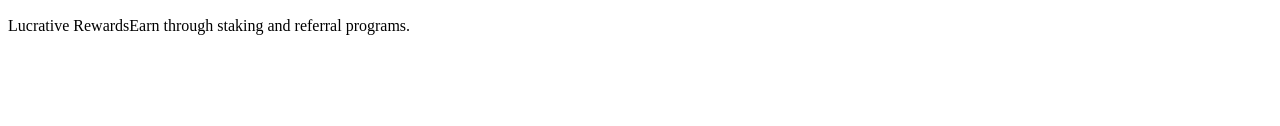
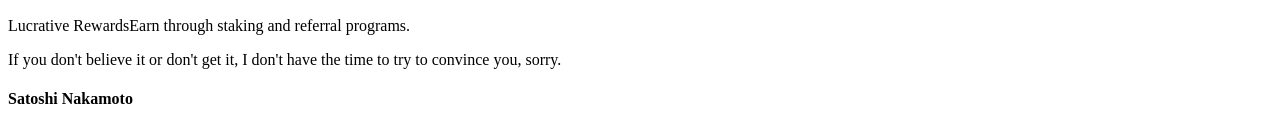
Before and after one commit to clintopro/odin-crypto, a plain HTML site: page index.html in a window 1280 px wide. Shown: the part 6612-6738 px from the top of the page. Before the commit the page ends 6663 px from the top, so only its background shows below. Drawn offline with Linux system fonts and the light colour scheme.

Commit message:
Add quote section

```diff
--- a/index.html
+++ b/index.html
@@ -39,5 +39,14 @@
     </div>
     </div>
 
+
+    <div class="section-three">
+        <p>If you don't believe it or don't get it, I don't have the time to try to convince you, sorry. </p>
+        <h4>Satoshi Nakamoto</h4>
+    </div>
+
+
+
+
   </body>
 </html>
```
